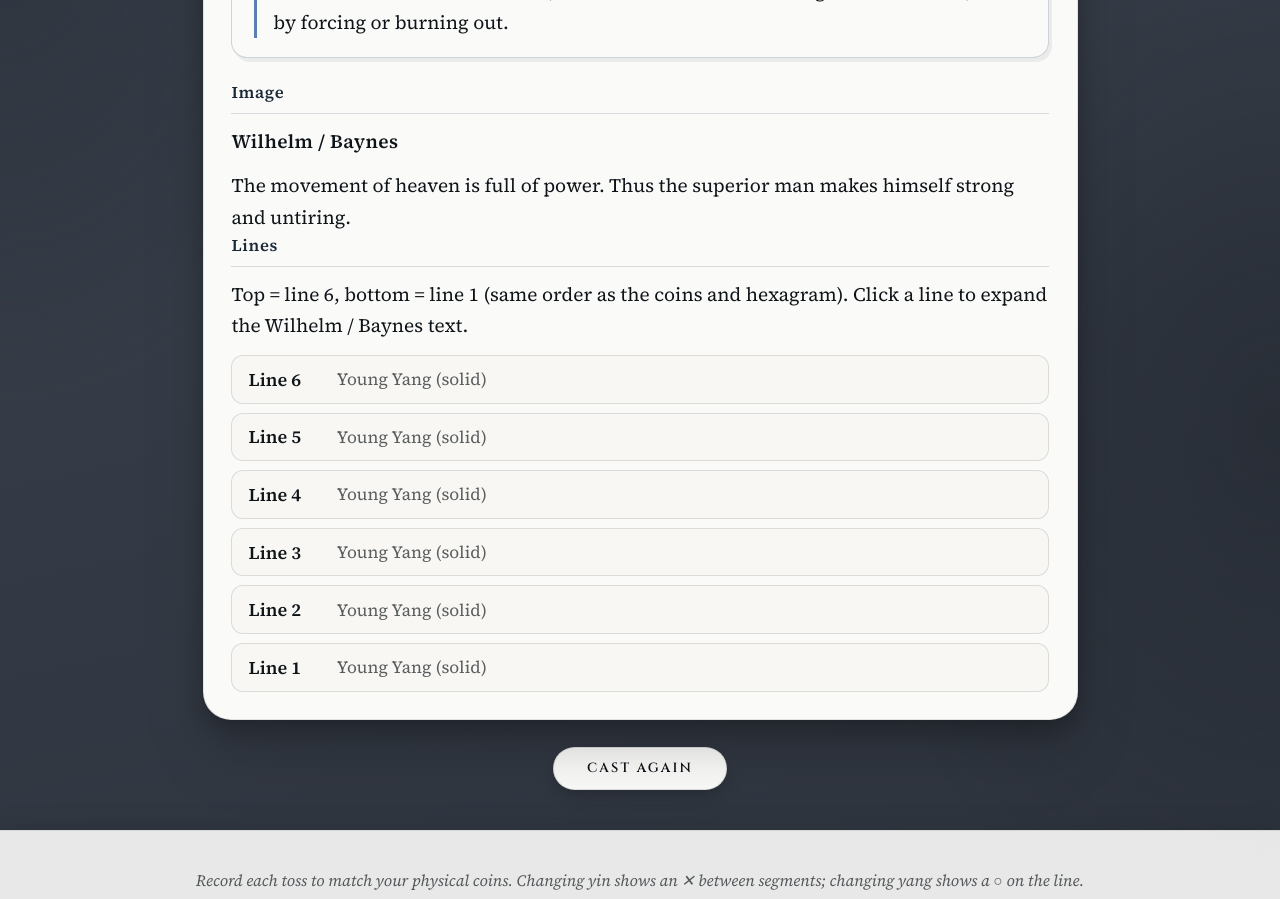
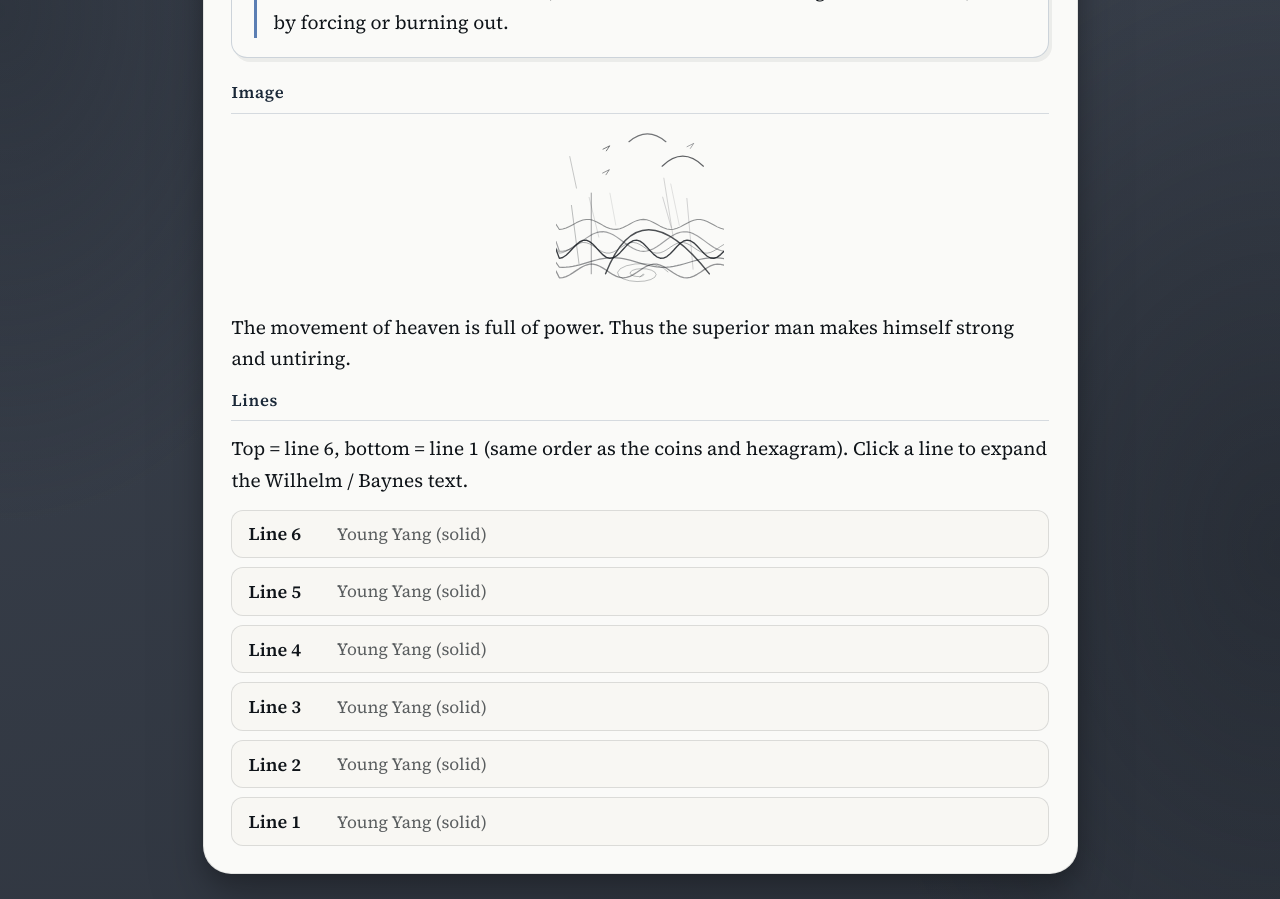
Before and after one commit to grahamgrilli/iching-app, a React (Vite) app: page / in a window 1280 px wide. Shown: the part 1600-2499 px from the top of the page. Built offline with nearby package versions, Linux system fonts and the light colour scheme.

Commit message:
Image section: block-print line art, layout under heading, drop Wilhelm label

```diff
--- a/src/App.css
+++ b/src/App.css
@@ -574,6 +574,33 @@
   margin-bottom: 0;
 }
 
+/* Wilhelm Image: heading + bar, then square art, then text only (no source label) */
+.image-section {
+  margin: 0 0 0.5rem;
+}
+
+.image-block-print-wrap {
+  width: min(168px, 44vw);
+  max-width: 100%;
+  margin: 0 auto 1rem;
+  aspect-ratio: 1 / 1;
+  color: rgba(18, 22, 28, 0.88);
+}
+
+.image-block-print {
+  display: block;
+  width: 100%;
+  height: 100%;
+  background: transparent;
+}
+
+.image-description {
+  margin: 0;
+  line-height: 1.65;
+  font-size: 1.06rem;
+  color: var(--color-ink);
+}
+
 .translation-source {
   margin: 0 0 0.4rem;
   font-family: var(--font-body);
--- /dev/null
+++ b/src/components/ImageBlockPrint.tsx
@@ -0,0 +1,193 @@
+import { useMemo } from 'react';
+
+/** Seeded PRNG — same hex + image text → same picture */
+function hashString(s: string): number {
+  let h = 2166136261;
+  for (let i = 0; i < s.length; i++) {
+    h ^= s.charCodeAt(i);
+    h = Math.imul(h, 16777619);
+  }
+  return h >>> 0;
+}
+
+function mulberry32(seed: number) {
+  let a = seed >>> 0;
+  return function () {
+    a |= 0;
+    a = (a + 0x6d2b79f5) | 0;
+    let t = Math.imul(a ^ (a >>> 15), 1 | a);
+    t = (t + Math.imul(t ^ (t >>> 7), 61 | t)) ^ t;
+    return ((t ^ (t >>> 14)) >>> 0) / 4294967296;
+  };
+}
+
+export type InkPath = { d: string; sw: number; op?: number };
+
+/** Loose ukiyo-e / block-print line art — not literal; breaks up text. */
+function generateImageBlockPrint(hexNumber: number, imageText: string): InkPath[] {
+  const seed = hashString(`${hexNumber}\0${imageText}`) ^ (hexNumber * 2654435761);
+  const rand = mulberry32(seed);
+  const paths: InkPath[] = [];
+
+  const waveLayer = (baseY: number, amp: number, freq: number, sw: number, op: number) => {
+    let d = 'M 0 ' + baseY.toFixed(2);
+    for (let x = 2; x <= 100; x += 2) {
+      const y = baseY + Math.sin((x * freq + seed * 0.01) * 0.12 + seed) * amp;
+      d += ' L ' + x + ' ' + y.toFixed(2);
+    }
+    paths.push({ d, sw, op });
+  };
+
+  // Distant sea (always a bit of rhythm at bottom)
+  const layers = 2 + Math.floor(rand() * 4);
+  for (let i = 0; i < layers; i++) {
+    waveLayer(58 + i * 7 + rand() * 4, 2 + rand() * 5, 0.8 + rand(), 0.35 + rand() * 0.45, 0.35 + rand() * 0.35);
+  }
+
+  // Foreground wave (bold)
+  if (rand() > 0.15) {
+    waveLayer(72 + rand() * 8, 4 + rand() * 6, 1.1 + rand(), 0.7 + rand() * 0.5, 0.75 + rand() * 0.2);
+  }
+
+  // “Fuji” mass — simple curve or triangle outline
+  if (rand() > 0.25) {
+    const lx = 8 + rand() * 22;
+    const rx = 92 - rand() * 22;
+    const pk = 8 + rand() * 28;
+    const d =
+      rand() > 0.5
+        ? `M ${lx.toFixed(1)} 88 Q 50 ${pk.toFixed(1)} ${rx.toFixed(1)} 88`
+        : `M ${(lx + 8).toFixed(1)} 88 L 50 ${pk.toFixed(1)} L ${rx.toFixed(1)} 88`;
+    paths.push({ d, sw: 0.5 + rand() * 0.45, op: 0.85 });
+  }
+
+  // Cloud puffs (arcs)
+  const clouds = Math.floor(rand() * 4);
+  for (let c = 0; c < clouds; c++) {
+    const cx = 10 + rand() * 70;
+    const cy = 8 + rand() * 28;
+    const w = 12 + rand() * 18;
+    paths.push({
+      d: `M ${cx} ${cy} Q ${cx + w * 0.5} ${cy - 6 - rand() * 8} ${cx + w} ${cy}`,
+      sw: 0.4 + rand() * 0.35,
+      op: 0.45 + rand() * 0.35,
+    });
+  }
+
+  // Birds (tiny angular marks)
+  const birds = Math.floor(rand() * 4);
+  for (let b = 0; b < birds; b++) {
+    const x = 15 + rand() * 70;
+    const y = 10 + rand() * 35;
+    paths.push({
+      d: `M ${x} ${y} l 4 -2 l -2 3`,
+      sw: 0.35 + rand() * 0.2,
+      op: 0.55 + rand() * 0.35,
+    });
+  }
+
+  // Sun or moon ring
+  if (rand() > 0.35) {
+    const sx = 70 + rand() * 22;
+    const sy = 10 + rand() * 18;
+    const r = 4 + rand() * 7;
+    paths.push({
+      d: `M ${sx + r} ${sy} A ${r} ${r} 0 1 0 ${sx - r} ${sy} A ${r} ${r} 0 1 0 ${sx + r} ${sy}`,
+      sw: 0.35 + rand() * 0.25,
+      op: 0.4 + rand() * 0.35,
+    });
+  }
+
+  // Vertical “rain” or texture
+  if (rand() > 0.55) {
+    const lines = 3 + Math.floor(rand() * 8);
+    for (let i = 0; i < lines; i++) {
+      const x = 5 + rand() * 90;
+      const y0 = 15 + rand() * 40;
+      paths.push({
+        d: `M ${x.toFixed(1)} ${y0} L ${(x + 2 + rand() * 4).toFixed(1)} ${y0 + 18 + rand() * 25}`,
+        sw: 0.2 + rand() * 0.2,
+        op: 0.25 + rand() * 0.3,
+      });
+    }
+  }
+
+  // Shore / horizontal stress lines
+  if (rand() > 0.4) {
+    for (let i = 0; i < 2 + Math.floor(rand() * 3); i++) {
+      const y = 80 + rand() * 12;
+      paths.push({
+        d: `M 0 ${y.toFixed(1)} L 100 ${(y + rand() * 2 - 1).toFixed(1)}`,
+        sw: 0.25 + rand() * 0.2,
+        op: 0.3 + rand() * 0.25,
+      });
+    }
+  }
+
+  // Pine / mast vertical
+  if (rand() > 0.5) {
+    const x = 12 + rand() * 20;
+    paths.push({
+      d: `M ${x.toFixed(1)} 88 L ${x.toFixed(1)} ${35 + rand() * 20}`,
+      sw: 0.4 + rand() * 0.25,
+      op: 0.5 + rand() * 0.35,
+    });
+    if (rand() > 0.5) {
+      paths.push({
+        d: `M ${x} 50 L ${x + 8} 58 M ${x} 58 L ${x - 6} 64`,
+        sw: 0.3,
+        op: 0.45,
+      });
+    }
+  }
+
+  // Spiral / foam (decorative)
+  if (rand() > 0.65) {
+    let d = `M 50 90`;
+    for (let a = 0; a < 4 * Math.PI; a += 0.4) {
+      const r = 2 + a * 1.2;
+      d += ` L ${50 + Math.cos(a) * r} ${88 + Math.sin(a) * r * 0.4}`;
+    }
+    paths.push({ d, sw: 0.3 + rand() * 0.2, op: 0.35 + rand() * 0.25 });
+  }
+
+  return paths;
+}
+
+export default function ImageBlockPrint({
+  hexNumber,
+  imageText,
+}: {
+  hexNumber: number;
+  imageText: string;
+}) {
+  const inkPaths = useMemo(
+    () => generateImageBlockPrint(hexNumber, imageText),
+    [hexNumber, imageText]
+  );
+
+  return (
+    <div className="image-block-print-wrap">
+      <svg
+        className="image-block-print"
+        viewBox="0 0 100 100"
+        xmlns="http://www.w3.org/2000/svg"
+        aria-hidden
+        focusable="false"
+      >
+        {inkPaths.map((p, i) => (
+          <path
+            key={i}
+            d={p.d}
+            fill="none"
+            stroke="currentColor"
+            strokeWidth={p.sw}
+            strokeLinecap="round"
+            strokeLinejoin="round"
+            opacity={p.op ?? 0.9}
+          />
+        ))}
+      </svg>
+    </div>
+  );
+}
--- a/src/components/Interpretation.tsx
+++ b/src/components/Interpretation.tsx
@@ -3,6 +3,7 @@ import type { LineValue } from '../lib/cast';
 import type { HexagramData } from '../data/hexagrams';
 import { getSoberJudgementNote } from '../data/hexagrams';
 import { isChanging } from '../lib/cast';
+import ImageBlockPrint from './ImageBlockPrint';
 
 const LINE_LABELS: Record<LineValue, string> = {
   6: 'Old Yin — Changing',
@@ -75,9 +76,12 @@ export default function Interpretation({
         </div>
 
         <h3>Image</h3>
-        <TranslationStanza title="Wilhelm / Baynes">
-          <p>{primary.image}</p>
-        </TranslationStanza>
+        <div className="image-section">
+          <div className="image-block-print-wrap">
+            <ImageBlockPrint hexNumber={primary.number} imageText={primary.image} />
+          </div>
+          <p className="image-description">{primary.image}</p>
+        </div>
       </div>
 
       <div className="lines-section">
@@ -144,9 +148,12 @@ export default function Interpretation({
           )}
 
           <h4 className="transformation-subheading">Image</h4>
-          <TranslationStanza title="Wilhelm / Baynes">
-            <p>{resulting.image}</p>
-          </TranslationStanza>
+          <div className="image-section">
+            <div className="image-block-print-wrap">
+              <ImageBlockPrint hexNumber={resulting.number} imageText={resulting.image} />
+            </div>
+            <p className="image-description">{resulting.image}</p>
+          </div>
         </div>
       )}
     </div>
```
Also changed, not shown: 5 other files (tests, documents, lock files or other folders).
